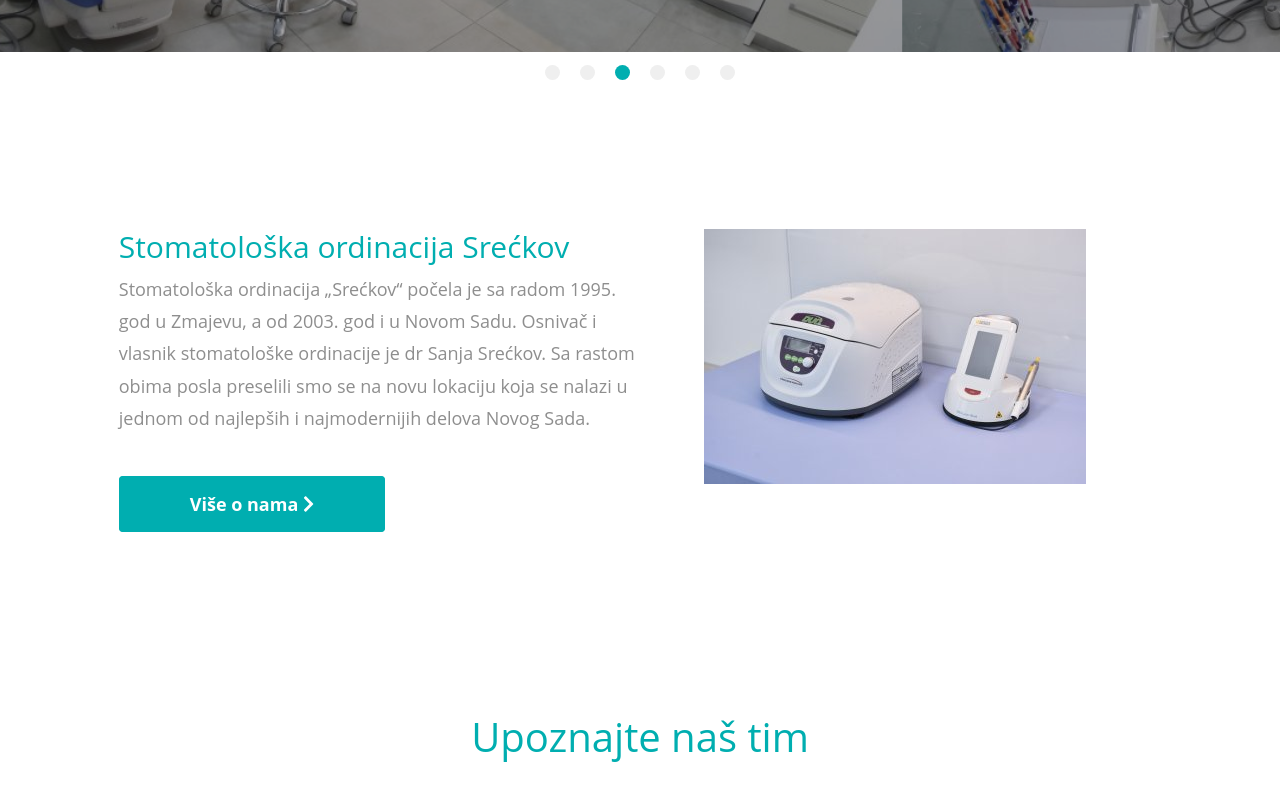
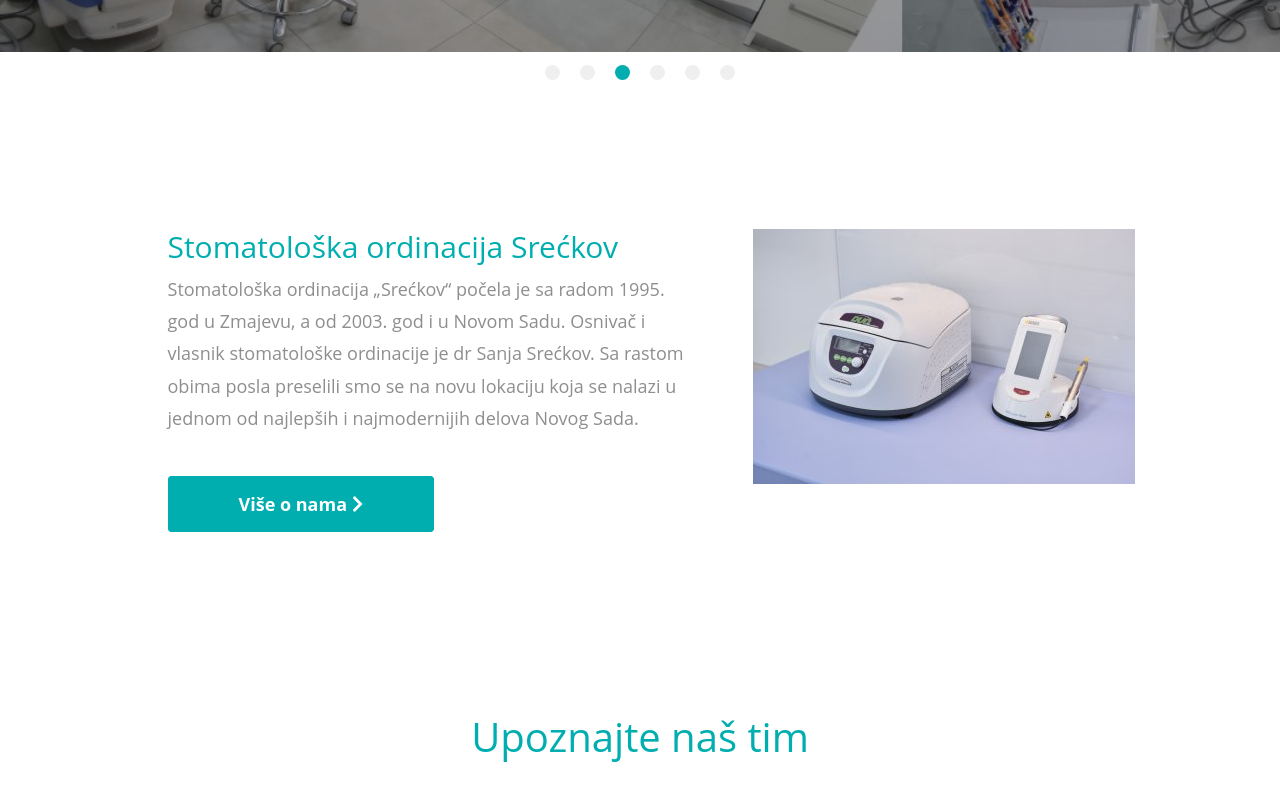
Before and after one commit to duka94/dentist-vue, a Vue app: page / in a window 1280 px wide. Shown: the part 672-1472 px from the top of the page. Built offline with nearby package versions, Linux system fonts and the light colour scheme; the HTML template or start-up script is replaced by a standard one.

Commit message:
add code to components

```diff
--- a/src/assets/sass/home-page.scss
+++ b/src/assets/sass/about-us.scss
@@ -1,8 +1,8 @@
-.section-home-page-1 {
+.about-us-home-page {
   padding: 100px 0;
 }
 
-.section-home-page-1__content {
+.about-us-home-page__content {
   margin-right: 24px;
 
   .content-title {
--- a/src/assets/sass/vendor.scss
+++ b/src/assets/sass/vendor.scss
@@ -8,4 +8,4 @@
 @import "./HomePageTopSlider";
 @import "./footer";
 @import "./middle-slider";
-@import "./home-page";
+@import "about-us";
--- /dev/null
+++ b/src/components/AboutUs.vue
@@ -0,0 +1,32 @@
+<template >
+    <section class="about-us-home-page container">
+        <div class="row justify-content-center">
+            <div class="col-lg-6">
+                <div class="about-us-home-page__content">
+                    <h1 class="content-title">Stomatološka ordinacija Srećkov</h1>
+                    <p class="content-text">Stomatološka ordinacija „Srećkov“ počela je sa radom 1995. god u Zmajevu, a od 2003. god i u Novom Sadu.
+                        Osnivač i vlasnik stomatološke ordinacije je dr Sanja Srećkov. Sa rastom obima posla preselili smo se na novu lokaciju koja se nalazi u jednom od najlepših i
+                        najmodernijih delova Novog Sada.</p>
+                    <div class="button-container">
+                        <a href="#" class="main-button">
+                            Više o nama <svg class="svg-inline--fa fa-chevron-right fa-w-10" aria-hidden="true" data-prefix="fas" data-icon="chevron-right" role="img" xmlns="http://www.w3.org/2000/svg" viewBox="0 0 320 512" data-fa-i2svg=""><path fill="currentColor" d="M285.476 272.971L91.132 467.314c-9.373 9.373-24.569 9.373-33.941 0l-22.667-22.667c-9.357-9.357-9.375-24.522-.04-33.901L188.505 256 34.484 101.255c-9.335-9.379-9.317-24.544.04-33.901l22.667-22.667c9.373-9.373 24.569-9.373 33.941 0L285.475 239.03c9.373 9.372 9.373 24.568.001 33.941z"></path></svg>
+                        </a>
+                    </div>
+                </div>
+            </div>
+            <div class="col-lg-4">
+                <img src="../images/home/o-nama-img.jpg">
+            </div>
+        </div>
+    </section>
+</template>
+
+<script>
+    export default {
+        name: "about-us"
+    }
+</script>
+
+<style scoped>
+
+</style>
--- a/src/views/Home.vue
+++ b/src/views/Home.vue
@@ -1,36 +1,19 @@
 <template>
   <div>
     <home-page-top-slider />
-    <section class="section-home-page-1 container">
-      <div class="row justify-content-center">
-        <div class="col-lg-6">
-          <div class="section-home-page-1__content">
-            <h1 class="content-title">Stomatološka ordinacija Srećkov</h1>
-            <p class="content-text">Stomatološka ordinacija „Srećkov“ počela je sa radom 1995. god u Zmajevu, a od 2003. god i u Novom Sadu.
-              Osnivač i vlasnik stomatološke ordinacije je dr Sanja Srećkov. Sa rastom obima posla preselili smo se na novu lokaciju koja se nalazi u jednom od najlepših i
-              najmodernijih delova Novog Sada.</p>
-            <div class="button-container">
-              <a href="#" class="main-button">
-                Više o nama <svg class="svg-inline--fa fa-chevron-right fa-w-10" aria-hidden="true" data-prefix="fas" data-icon="chevron-right" role="img" xmlns="http://www.w3.org/2000/svg" viewBox="0 0 320 512" data-fa-i2svg=""><path fill="currentColor" d="M285.476 272.971L91.132 467.314c-9.373 9.373-24.569 9.373-33.941 0l-22.667-22.667c-9.357-9.357-9.375-24.522-.04-33.901L188.505 256 34.484 101.255c-9.335-9.379-9.317-24.544.04-33.901l22.667-22.667c9.373-9.373 24.569-9.373 33.941 0L285.475 239.03c9.373 9.372 9.373 24.568.001 33.941z"></path></svg>
-              </a>
-            </div>
-          </div>
-        </div>
-        <div class="col-lg-5">
-          <img src="../images/home/o-nama-img.jpg">
-        </div>
-      </div>
-    </section>
+    <about-us />
     <home-page-middle-slider />
   </div>
 </template>
 <script>
 
   import HomePageTopSlider from './../components/slider/HomePageTopSlider'
+  import AboutUs from './../components/AboutUs'
   import HomePageMiddleSlider from './../components/slider/HomePageMiddleSlider'
   export default {
     components: {
       HomePageTopSlider,
+      AboutUs,
       HomePageMiddleSlider
     }
   }
```
